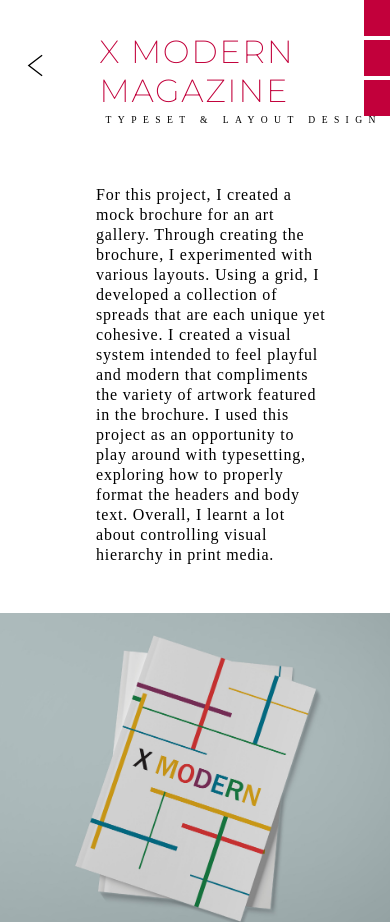
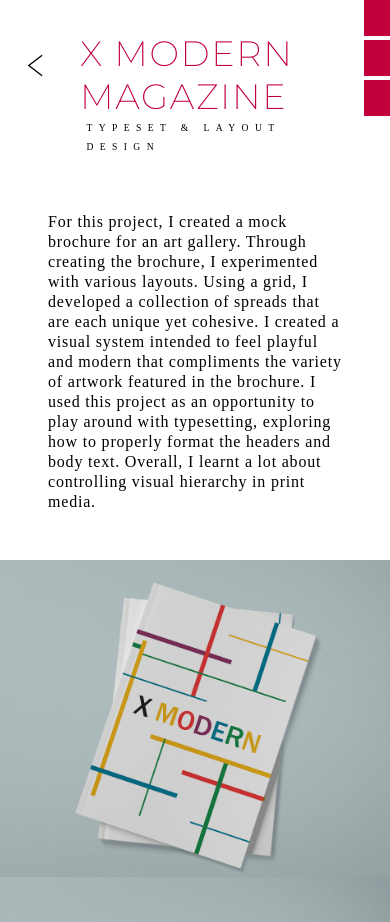
Before and after one commit to mayakumar-portfolio/mayakumar-portfolio.github.io, a plain HTML site: page portfolio/info_one.html in a window 390 px wide. Shown: the top 922 px of the page. Drawn offline with nearby package versions, Linux system fonts and the light colour scheme; files that its build step writes are made by us from their sources; a web font is replaced by a local one.

Commit message:
update sass

```diff
--- a/portfolio/sass/style.scss
+++ b/portfolio/sass/style.scss
@@ -278,7 +278,7 @@ img {
   margin-bottom: 1.735vh;
   margin-left: 6.6rem;
   padding-left: 1rem;
-  //padding-right: 4rem;
+  padding-right: 4rem;
   padding-bottom: 1rem;
 
   color: black;
@@ -478,12 +478,19 @@ hr{
   }
 
   .font-header2{
-    font-size: 2rem;
+    font-size: 2.2rem;
+    margin-left: 5rem;
   }
 
   .font-subheader2{
     font-size: 0.6rem;
     letter-spacing: 0.4rem;
+    margin-left: 5.4rem;
+  }
+
+  .body-text-info{
+    padding-left: 4rem;
+    padding-right: 4rem;
   }
 
 }
```
Also changed, not shown: 1 other file.
